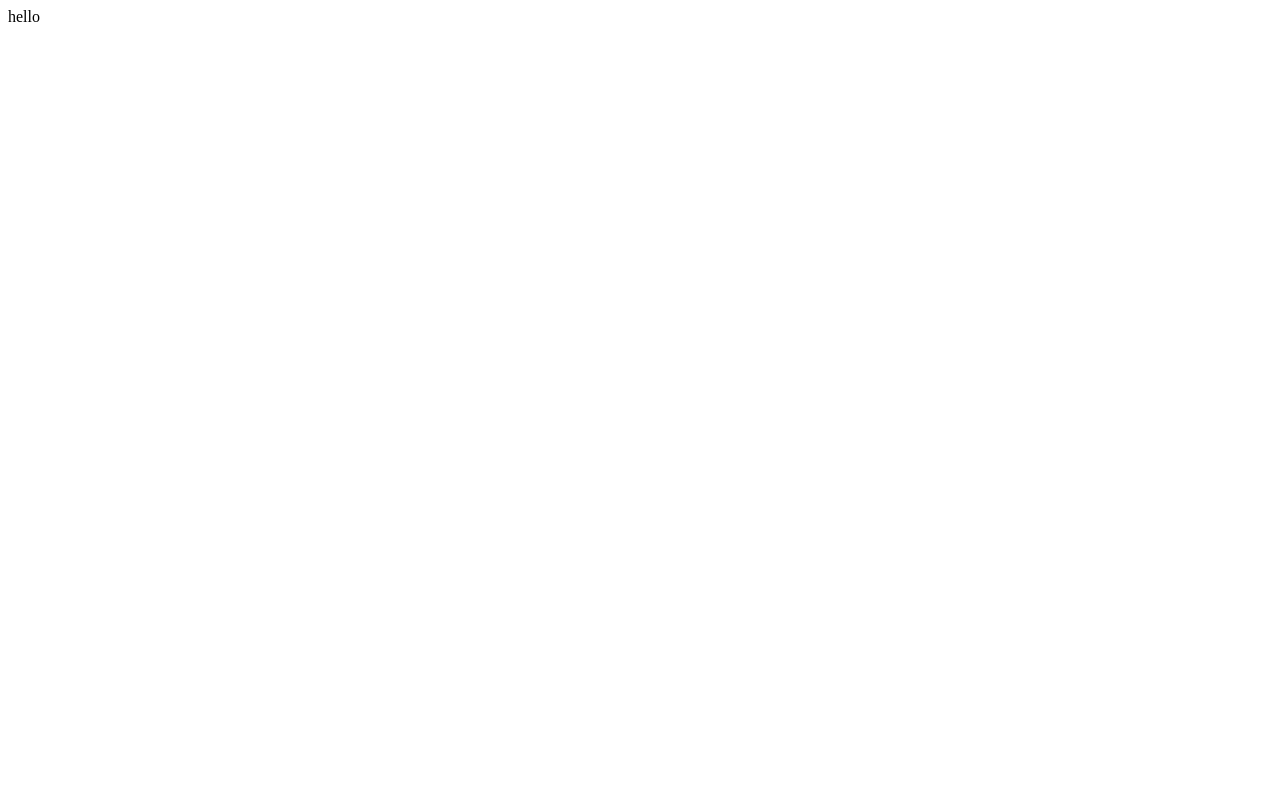
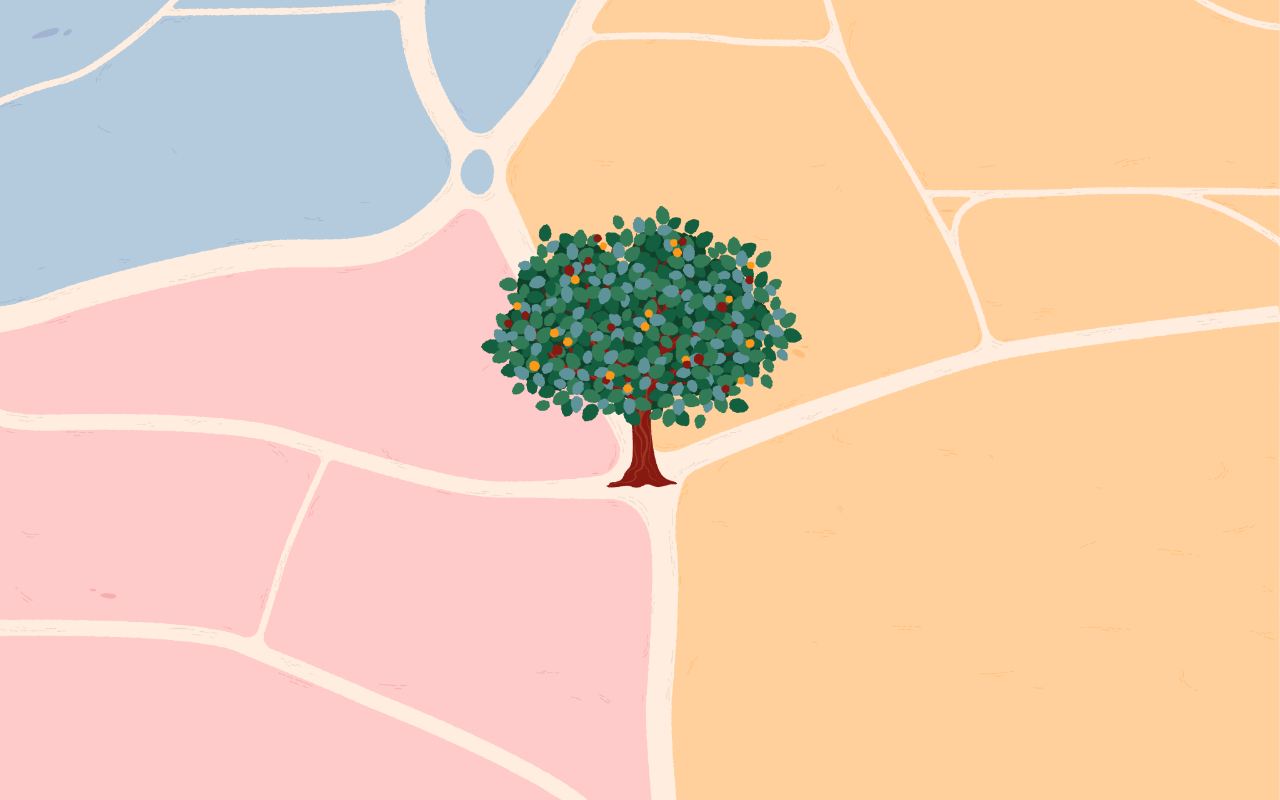
Before and after one commit to mitz-it/sidra-landing, a React (Vite) app: page /timeline in a window 1280 px wide. Built offline with nearby package versions, Linux system fonts and the light colour scheme.

Commit message:
Added base timeline with image and react-router for future pages

```diff
--- a/package.json
+++ b/package.json
@@ -13,6 +13,7 @@
     "@types/styled-components": "^5.1.34",
     "react": "^19.1.0",
     "react-dom": "^19.1.0",
+    "react-router-dom": "^7.6.0",
     "styled-components": "^6.1.18"
   },
   "devDependencies": {
--- a/src/App.tsx
+++ b/src/App.tsx
@@ -1,12 +1,10 @@
-import { useState } from 'react'
+import { RouterProvider } from 'react-router-dom'
+import { router } from './routes'
 
 function App() {
-  const [count, setCount] = useState(0)
 
   return (
-    <>
-    hello
-    </>
+      <RouterProvider router={router} />
   )
 }
 
--- /dev/null
+++ b/src/index.css
@@ -0,0 +1,5 @@
+* {
+    margin: 0;
+    padding: 0;
+    box-sizing: border-box;
+  }
--- a/src/main.tsx
+++ b/src/main.tsx
@@ -1,6 +1,7 @@
 import { StrictMode } from 'react'
 import { createRoot } from 'react-dom/client'
 import App from './App'
+import './index.css'
 
 createRoot(document.getElementById('root')!).render(
   <StrictMode>
--- /dev/null
+++ b/src/pages/timeline/index.tsx
@@ -0,0 +1,17 @@
+import React from 'react'
+import styled from 'styled-components'
+
+export const TimelineContainer = styled.div`
+    width: 100vw;
+    height: 100vh;
+    background-image: url("/src/assets/background_timeline.png");
+    background-size: cover;
+    background-position: center;
+    background-repeat: no-repeat;
+`
+
+export default function Timeline() {
+  return (
+    <TimelineContainer />
+  )
+}
--- /dev/null
+++ b/src/routes.tsx
@@ -0,0 +1,14 @@
+import { createBrowserRouter, Navigate } from "react-router-dom"
+import Timeline from "./pages/timeline"
+
+export const router = createBrowserRouter([
+    {
+        path: "/",
+        element: <Navigate to="/timeline" />
+    },
+    {
+        path: "/timeline",
+        element: <Timeline />
+    },
+    // TODO: add form page
+])
```
Also changed, not shown: src/assets/background_timeline.png (added), 1 other file (tests, documents, lock files or other folders).
